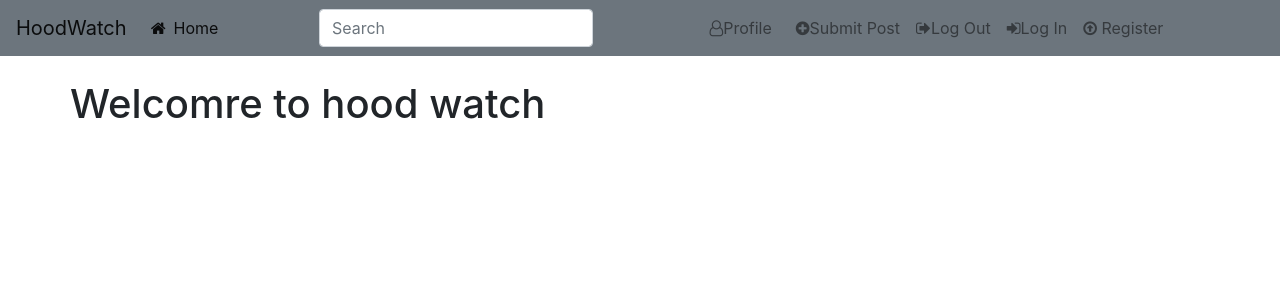
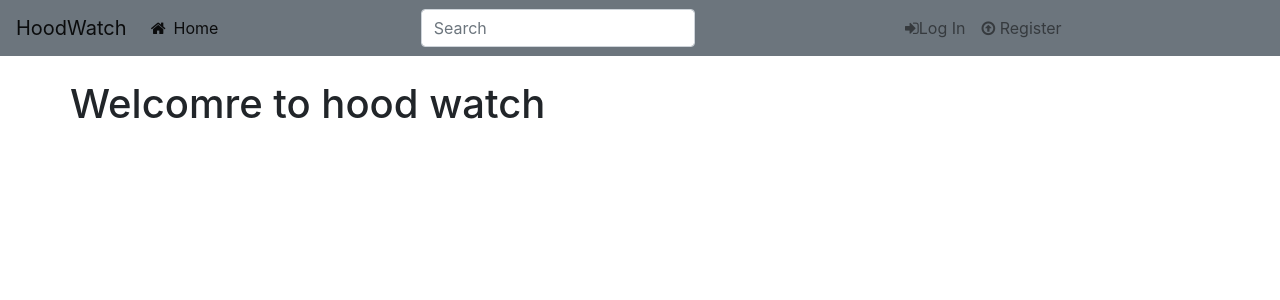
Before and after one commit to Sundaybrian/hood-watch, a Django app: page / in a window 1280 px wide. Shown: the top 300 px of the page. Run offline with Django 3.2, Linux system fonts and the light colour scheme; some libraries are stand-ins or nearby versions.

Commit message:
update the navbar to hide links when user is authenticated

```diff
--- a/hood/templates/hood/navbar.html
+++ b/hood/templates/hood/navbar.html
@@ -26,21 +26,23 @@
       </ul>
 
       <ul class="navbar-nav mr-auto">
+        {% if user.is_authenticated %}
 
 
-          <a href="" class="nav-item nav-link ml-2"><i class="fa fa-user-o fa-1x"></i>Profile</a>
+        <a href="" class="nav-item nav-link ml-2"><i class="fa fa-user-o fa-1x"></i>{{user.username}}</a>
         <a href="" class="nav-item nav-link ml-2">
             <i class="fa fa-plus-circle fa-1x"></i>Submit Post
         </a>
 
         <a href="{% url 'logout' %}" class="nav-item nav-link"><i class="fa fa-sign-out fa-1x"></i>Log Out</a>
-
+        {% else %}
 
         <a href="{% url 'login' %}" class="nav-item nav-link"><i class="fa fa-sign-in fa-1x"></i>Log In</a>
 
         <a href="{% url 'register' %}" class="nav-item nav-link"><i class="fa fa-arrow-circle-o-up fa-1x"></i> Register
         </a>
 
+        {% endif %}
 
 
 
```
Lines whose indentation alone changed are shown as unchanged.
